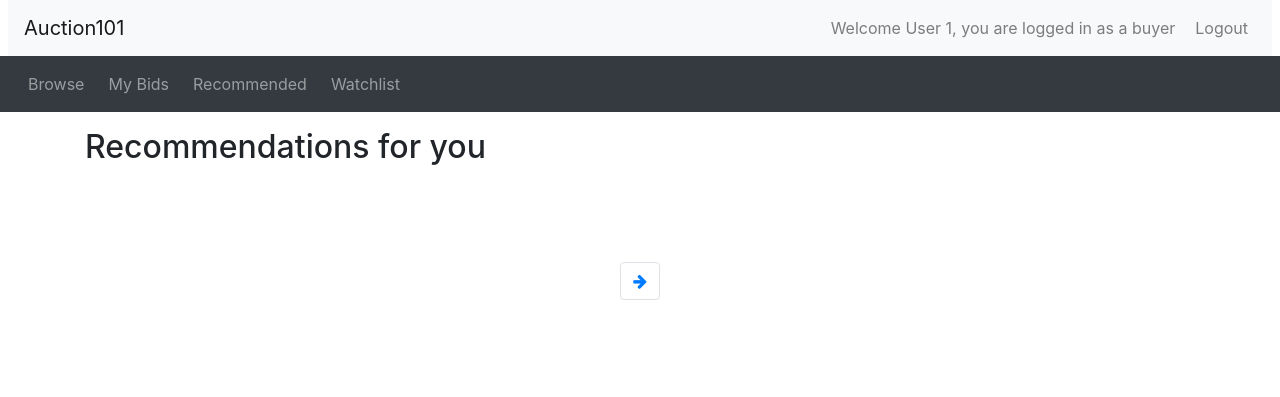
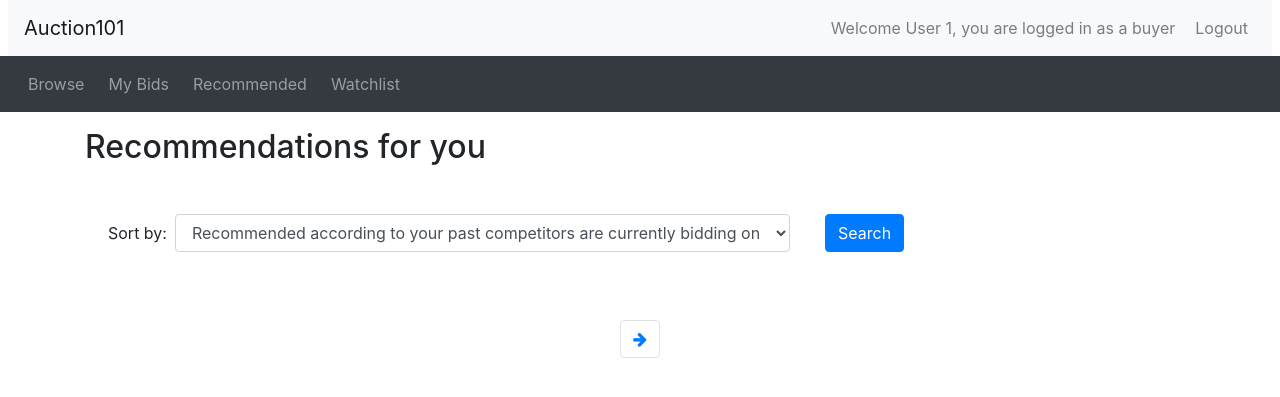
Before and after one commit to PaperWings2019/AUCTION_SYSTEM, a PHP site: page /recommendations.php in a window 1280 px wide. Shown: the top 397 px of the page. Run offline with PHP 8.4, Linux system fonts and the light colour scheme; a user stored in the database is signed in; data comes from the database, SQL or seed files in the repository; data that the repository does not hold is empty.

Commit message:
recommendations function available(Competitors)

```diff
--- a/recommendations.php
+++ b/recommendations.php
@@ -14,14 +14,23 @@
   // the shared "utilities.php" where they can be shared by multiple files.
   // var_dump($_SESSION);
 
+
   // // TODO: Check user's credentials (cookie/session).
   if (!($_SESSION['logged_in'] == true && $_SESSION['account_type'] == 'buyer')) {
     header("Location: browse.php");
+  }
+  if (!isset($_GET['order_by'])) {
+    // // TODO: Define behavior if an order_by value has not been specified.
+    $order_by = 'Competitors';
+  }
+  else {
+    $order_by = $_GET['order_by'];
   }
 
   // TODO: Perform a query to pull up auctions they might be interested in.
   // pull from bid history
   $buyerid = $_SESSION['user_id'];
+  if ($order_by =='Watchlist'){
     $sql = "SELECT *
             FROM auctions a
             INNER JOIN(
@@ -50,16 +59,76 @@
       $sql .= "OR (a.category = {$content}) ";
     }
     $result_fetched = mysqli_fetch_all(mysqli_query($connection, $sql));
+  }
+  elseif ($order_by=='Competitors'){
+      $sql = "SELECT itemID FROM bidhistory WHERE buyerID = {$buyerid} GROUP BY itemID" ;
+      $result = mysqli_query($connection,$sql);
+      $row_bidding_items = mysqli_fetch_all($result);
+      $Bidding_items = $row_bidding_items;
+        if (empty($Bidding_items)) {
+          echo "Currently, there are no recommendations for you.";
+          return;
+        }
+
+      $sql = "SELECT buyerID FROM bidhistory WHERE (itemID = {$Bidding_items[0][0]}";
+      foreach ($Bidding_items as $Value){
+      $sql .= " OR itemID = {$Value[0]}";
+      }
+      $sql .= " )AND buyerID <> {$buyerid} Group by BuyerID";
+      $result = mysqli_query($connection,$sql);
+      $Competitors_ID = mysqli_fetch_all($result);
+      $sql = "SELECT itemID FROM bidhistory WHERE BuyerID = {$Competitors_ID[0][0]}";
+      foreach ($Competitors_ID as $Value){
+        $sql .= " OR BuyerID = $Value[0]";
+      }
+        $sql .= " GROUP BY itemID";
+        $result = mysqli_query($connection,$sql);
+        $Bidding_items_by_Competitors = mysqli_fetch_all($result);
+
+      $all_item_ID = array_merge($Bidding_items,$Bidding_items_by_Competitors);
+      $item_ID_Recommended = array_filter ($all_item_ID, function($v) use ($Bidding_items) {return ! in_array($v,$Bidding_items);});
+
+      $sql = "SELECT * FROM auctions WHERE (";
+      foreach ($item_ID_Recommended as $value){
+        $sql .= " itemID = $value[0] OR";
+      }
+      $sql = substr($sql,0,strlen($sql)-2);
+      $sql .= ") AND auctionStatus = 1";
+
+      $result = mysqli_query($connection,$sql);
+      $result_fetched= mysqli_fetch_all($result);
+
+  }
+  else{
+  // TODO: ADD HISTORY  FUCTION
+  }
   // // TODO: Loop through results and print them out as list items.
 
 ?>
 
 
-
-<div class="container mt-5">
-
+<!-- Sort column for different type of recommendations -->
+<div class="container mt-5" >
+<form method="get" action="recommendations.php"  >
+  <div class="row" style="padding-bottom: 20px;">
+    <div class="col-md-8 pr-0">
+      <div class="form-inline">
+        <label class="mx-2" for="order_by">Sort by:</label>
+        <select class="form-control"  id="order_by" name="order_by">
+          <option value="History">Recommended according to your bidding history</option>
+          <option value="Watchlist">Recommended according to your Watchlist</option>
+          <option selected value="Competitors">Recommended according to your past competitors are currently bidding on</option>
+        </select>
+      </div>
+    </div>
+    <div class="col-md-1 px-0">
+      <button type="submit" class="btn btn-primary" name="searched" value="true">Search</button>
+    </div>
+  </div>
+</form>
 <!-- TODO: If result set is empty, print an informative message. Otherwise... -->
-
+<?php
+?>
 <ul class="list-group">
 
 <!-- TODO: Use a while loop to print a list item for each auction listing
```
Lines whose indentation alone changed are shown as unchanged.
